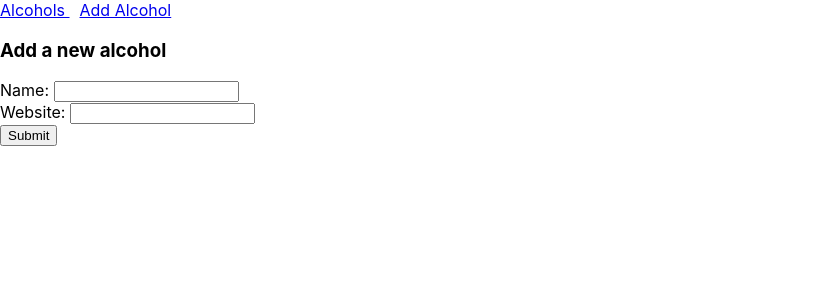
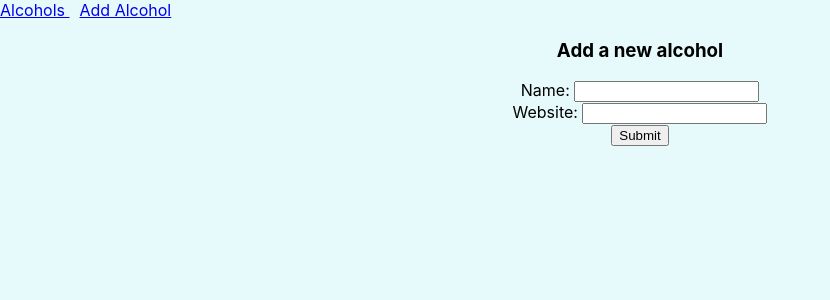
Before and after one commit to catprice444/cocktail-book-frontend, a React (Create React App) app: page /alcohols/new in a window 1280 px wide. Shown: the top 300 px of the page, without its empty margins (0-830 px from the left). Built offline with nearby package versions, Linux system fonts and the light colour scheme; no server answers.

Commit message:
added css elements

```diff
--- /dev/null
+++ b/src/App.css
@@ -0,0 +1,16 @@
+
+h1 {
+    text-size-adjust: large;
+    margin: 0 auto;
+    padding: 0;
+    text-align: center;
+    vertical-align: middle;
+
+}
+
+div.center {
+
+        text-align: center;
+        vertical-align: middle;
+
+}
--- a/src/App.js
+++ b/src/App.js
@@ -3,7 +3,7 @@ import {connect} from 'react-redux';
 import AlcoholsContainer from './containers/AlcoholsContainer';
 import HomepageContainer from './containers/HomepageContainer';
 import Navbar from './components/Navbar';
-
+import './App.css';
 
 
 
--- a/src/components/AlcoholInput.js
+++ b/src/components/AlcoholInput.js
@@ -25,7 +25,7 @@ class AlcoholInput extends React.Component{
 
     render() {
         return (
-          <div>
+          <div className='center'>
               <h3>Add a new alcohol</h3>
             <form onSubmit={this.handleSubmit}>
               <label>Name: </label>
--- a/src/components/Alcohols.js
+++ b/src/components/Alcohols.js
@@ -3,7 +3,7 @@ import {Link} from 'react-router-dom'
 
 const Alcohols = (props) => {
     return (
-        <div>
+        <div className='center'>
             {props.alcohols.map(alcohol =>
             <h3 key={alcohol.id}>
                 <Link to={`/alcohols/${alcohol.id}`}>{alcohol.name}</Link>
--- a/src/components/Cocktail.js
+++ b/src/components/Cocktail.js
@@ -3,7 +3,7 @@ import React from 'react';
 const Cocktail = (props) => {
     let cocktail = props.cocktails.filter(cocktail => cocktail.id == props.match.params.id)[0]
     return(
-        <div>
+        <div className="center">
         <h2>{cocktail.name}</h2>
 
         <p><b>{cocktail.rating}/5 Stars</b></p>
--- a/src/components/CocktailInput.js
+++ b/src/components/CocktailInput.js
@@ -29,7 +29,7 @@ class CocktailInput extends React.Component {
 
     render(){
         return(
-            <div>
+            <div className="center">
                 <h3>Add a new {this.props.alcohol.name} cocktail</h3>
               <form onSubmit={this.handleSubmit}>
                   <label>Cocktail: </label>
--- a/src/components/Homepage.js
+++ b/src/components/Homepage.js
@@ -3,7 +3,7 @@ import {Link} from 'react-router-dom'
 
 const Homepage = (props) => {
     return(
-        <div>
+        <div className='center'>
             <h1>Welcome To Your Cocktail Book! </h1>
 
             <h3>List of current cocktails</h3>
--- a/src/index.css
+++ b/src/index.css
@@ -5,6 +5,8 @@ body {
       sans-serif;
     -webkit-font-smoothing: antialiased;
     -moz-osx-font-smoothing: grayscale;
+    background-color: #E6FAFC;
+    background-blend-mode: darken
   }
 
   code {
```
